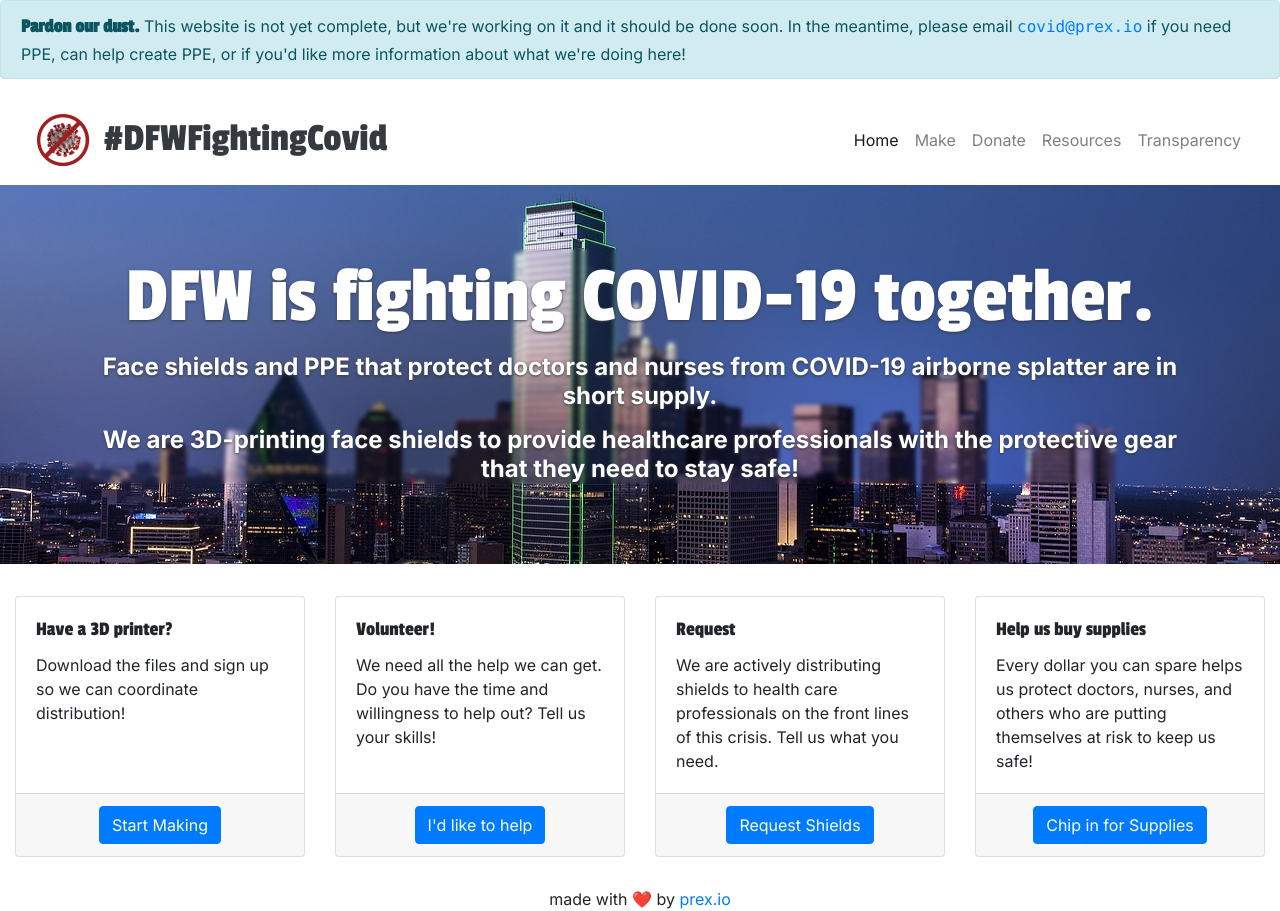
After one commit to rex/dfwfightingcovid, a Node project: template src/html/pages/index.nunjucks in a window 1280 px wide. The commit adds this page. Run offline with Node 20 templates, Linux system fonts and the light colour scheme; the template is opened without the code that fills it, so the values that code supplies are empty; style sheets or scripts are compiled from the project's sources.

Commit message:
Overhaul of structure and build
- Added Gulp build process
- Implemented SASS support in stylesheets
- Added Nunjucks for reuse of content without duplication
- Added Makefile for easy dev spin-up
- Moved compiled files to dist directory
- Added conditional active class for navigation

```diff
--- /dev/null
+++ b/src/html/pages/index.nunjucks
@@ -0,0 +1,83 @@
+{% set current_page='index' %}
+{% extends "layout.nunjucks" %}
+{% block content %}
+  <div class="container-fluid">
+    <div class="row">
+      <div class="alert alert-info">
+        <strong style="font-size: 1.2em;">Pardon our dust.</strong> This website is not yet complete, but we're working on it and it should be done soon. In the meantime, please email <a href="mailto:covid@prex.io"><span class="text-monospace">covid@prex.io</span></a> if you need PPE, can help create PPE, or if you'd like more information about what we're doing here!
+      </div>
+    </div>
+
+    {% import "macros/navigation.nunjucks" as nav %}
+    {{ nav.active(current_page) }}
+
+    <div class="row no-gutters">
+      <div class="col-sm">
+        <div class="jumbotron jumbotron-fluid jumbotron--index">
+          <div class="container">
+            <h1>DFW is fighting COVID-19 together.</h1>
+            <p class="text-white font-weight-bold">Face shields and PPE that protect doctors and nurses from COVID-19 airborne splatter are in short supply.</p>
+
+            <p class="text-white font-weight-bold">We are 3D-printing face shields to provide healthcare professionals with the protective gear that they need to stay safe!</p>
+          </div>
+        </div>
+      </div>
+    </div>
+
+    <!-- <div class="row">
+      <div class="col-sm"></div>
+      <div class="col-6">
+        <h2>Email covid@prex.io if you can help.</h2>
+      </div>
+      <div class="col-sm"></div>
+    </div> -->
+
+    <div class="row justify-content-around">
+      <div class="card-deck index--links">
+        <div class="card">
+          <div class="card-body">
+            <h5 class="card-title">Have a 3D printer?</h5>
+            <p class="card-text">Download the files and sign up so we can coordinate distribution!</p>
+          </div>
+          <div class="card-footer">
+            <a  href="mailto:covid@prex.io?subject=Start%20Making" class="btn btn-primary">Start Making</a>
+          </div>
+        </div>
+        <div class="card">
+          <div class="card-body">
+            <h5 class="card-title">Volunteer!</h5>
+            <p class="card-text">We need all the help we can get. Do you have the time and willingness to help out? Tell us your skills!</p>
+          </div>
+          <div class="card-footer">
+            <a  href="mailto:covid@prex.io?subject=I'd%20like%20to%20help" class="btn btn-primary">I'd like to help</a>
+          </div>
+        </div>
+        <div class="card">
+          <div class="card-body">
+            <h5 class="card-title">Request</h5>
+            <p class="card-text">We are actively distributing shields to health care professionals on the front lines of this crisis. Tell us what you need.</p>
+          </div>
+          <div class="card-footer">
+            <a  href="mailto:covid@prex.io?subject=PPE%20Request" class="btn btn-primary">Request Shields</a>
+          </div>
+        </div>
+        <div class="card">
+          <div class="card-body">
+            <h5 class="card-title">Help us buy supplies</h5>
+            <p class="card-text">Every dollar you can spare helps us protect doctors, nurses, and others who are putting themselves at risk to keep us safe!</p>
+          </div>
+          <div class="card-footer">
+            <a  href="mailto:covid@prex.io?subject=Donate" class="btn btn-primary">Chip in for Supplies</a>
+          </div>
+        </div>
+      </div>
+    </div>
+
+
+    <footer class="row no-gutters text-center">
+      <div class="col-sm">made with ❤️ by <a href="http://prex.io" target="_blank">prex.io</a></div>
+    </footer>
+
+  </div> <!-- End main container-fluid -->
+
+{% endblock %}
--- /dev/null
+++ b/src/html/pages/templates/layout.nunjucks
@@ -0,0 +1,24 @@
+<!DOCTYPE html>
+<html lang="en">
+  <head>
+    <meta charset="utf-8">
+    <meta name="viewport" content="width=device-width, initial-scale=1, shrink-to-fit=no">
+
+    <title>DFW Fighting Covid</title>
+    <link rel="shortcut icon" href="favicon.ico">
+    <link rel="stylesheet" href="https://stackpath.bootstrapcdn.com/bootstrap/4.4.1/css/bootstrap.min.css" integrity="sha384-Vkoo8x4CGsO3+Hhxv8T/Q5PaXtkKtu6ug5TOeNV6gBiFeWPGFN9MuhOf23Q9Ifjh" crossorigin="anonymous">
+    <link href="https://fonts.googleapis.com/css2?family=Inter:wght@400;700&family=Passion+One&display=swap" rel="stylesheet">
+    <link rel="stylesheet" href="main.css">
+  </head>
+  <body class="page--{{ current_page }}">
+
+  {% block content %}
+  {% endblock %}
+
+
+    <script src="https://code.jquery.com/jquery-3.4.1.slim.min.js" integrity="sha384-J6qa4849blE2+poT4WnyKhv5vZF5SrPo0iEjwBvKU7imGFAV0wwj1yYfoRSJoZ+n" crossorigin="anonymous"></script>
+    <!-- <script src="https://cdn.jsdelivr.net/npm/popper.js@1.16.0/dist/umd/popper.min.js" integrity="sha384-Q6E9RHvbIyZFJoft+2mJbHaEWldlvI9IOYy5n3zV9zzTtmI3UksdQRVvoxMfooAo" crossorigin="anonymous"></script> -->
+    <script src="https://stackpath.bootstrapcdn.com/bootstrap/4.4.1/js/bootstrap.min.js" integrity="sha384-wfSDF2E50Y2D1uUdj0O3uMBJnjuUD4Ih7YwaYd1iqfktj0Uod8GCExl3Og8ifwB6" crossorigin="anonymous"></script>
+
+  </body>
+</html>
--- /dev/null
+++ b/src/html/pages/templates/macros/navigation.nunjucks
@@ -0,0 +1,37 @@
+{% macro active(activePage='index') %}
+<div class="row">
+  <div class="col-lg">
+    <nav class="navbar navbar-expand-md navbar-light sticky-top">
+      <a href="#" class="navbar-brand">
+        <img src="./images/dfwfightingcovid-logo-transparent.png" alt="#DFWFightingCovid" title="#DFWFightingCovid" width="64" height="64" />
+        #DFWFightingCovid
+      </a>
+
+      <button class="navbar-toggler" type="button" data-toggle="collapse" data-target="#navbarSupportedContent" aria-controls="navbarSupportedContent" aria-expanded="false" aria-label="Toggle navigation">
+        <span class="navbar-toggler-icon"></span>
+      </button>
+
+
+      <div class="collapse navbar-collapse" id="navbarSupportedContent">
+        <ul class="navbar-nav ml-auto">
+          <li class="nav-item {% if activePage == 'index' %}active{% endif %}">
+            <a href="index.html" class="nav-link">Home</a>
+          </li>
+          <li class="nav-item {% if activePage == 'make' %}active{% endif %}">
+            <a href="#make" class="nav-link">Make</a>
+          </li>
+          <li class="nav-item {% if activePage == 'donate' %}active{% endif %}">
+            <a href="#donate" class="nav-link">Donate</a>
+          </li>
+          <li class="nav-item {% if activePage == 'resources' %}active{% endif %}">
+            <a href="#resources" class="nav-link">Resources</a>
+          </li>
+          <li class="nav-item {% if activePage == 'transparency' %}active{% endif %}">
+            <a href="#transparency" class="nav-link">Transparency</a>
+          </li>
+        </ul>
+      </div>
+    </nav>
+  </div>
+</div>
+{% endmacro %}
--- a/assets/stylesheets/styles.css
+++ b/src/scss/_page--index.scss
@@ -1,3 +1,7 @@
+body.page--index {
+
+}
+
 nav.navbar a.navbar-brand {
   font-family: "Passion One", sans-serif;
   font-size: 2.5em;
@@ -10,7 +14,7 @@ nav.navbar a.navbar-brand:hover {
 }
 
 .jumbotron {
-  background: url(../images/backgrounds/dallas-893343_1280.jpg);
+  background: url(./images/backgrounds/dallas-893343_1280.jpg);
   background-size: cover;
   background-position-y: center;
   text-align: center;
@@ -22,11 +26,11 @@ nav.navbar a.navbar-brand:hover {
   text-shadow: 0 1px 3px var(--dark);
 }
 
-.jumbotron--landing .container {
+.jumbotron--index .container {
   backdrop-filter: blur(2px);
 }
 
-.jumbotron--landing p {
+.jumbotron--index p {
   color: var(--white);
   text-shadow: 0 1px 3px var(--dark);
   font-size: 1.5em;
@@ -34,20 +38,20 @@ nav.navbar a.navbar-brand:hover {
 }
 
 @media (min-width: 700px) {
-  .jumbotron--landing {
+  .jumbotron--index {
     /*padding: 6rem 2rem;*/
   }
 }
 
-body.page--landing .card-deck {
+body.page--index .card-deck {
   width: 100%;
 }
 
-body.page--landing .card-deck .card-footer {
+body.page--index .card-deck .card-footer {
   text-align: center;
 }
 
-body.page--landing .jumbotron {
+body.page--index .jumbotron {
   margin-left: -15px;
   margin-right: -15px;
 }
--- /dev/null
+++ b/src/scss/main.scss
@@ -0,0 +1,2 @@
+@import 'typography';
+@import 'page--index';
```
Also changed, not shown: gulpfile.js (added, +48 -0 lines), index.html (deleted, +0 -132 lines), package.json (added, +16 -0 lines), src/images/backgrounds/dallas-893343_1280.jpg (renamed from assets/images/backgrounds/dallas-893343_1280.jpg), src/images/dfwfightingcovid-logo-transparent.png (renamed from assets/images/dfwfightingcovid-logo-transparent.png), src/images/dfwfightingcovid-logo.png (renamed from assets/images/dfwfightingcovid-logo.png), src/scss/_typography.scss (renamed from assets/stylesheets/fonts.css), 5 other files.
